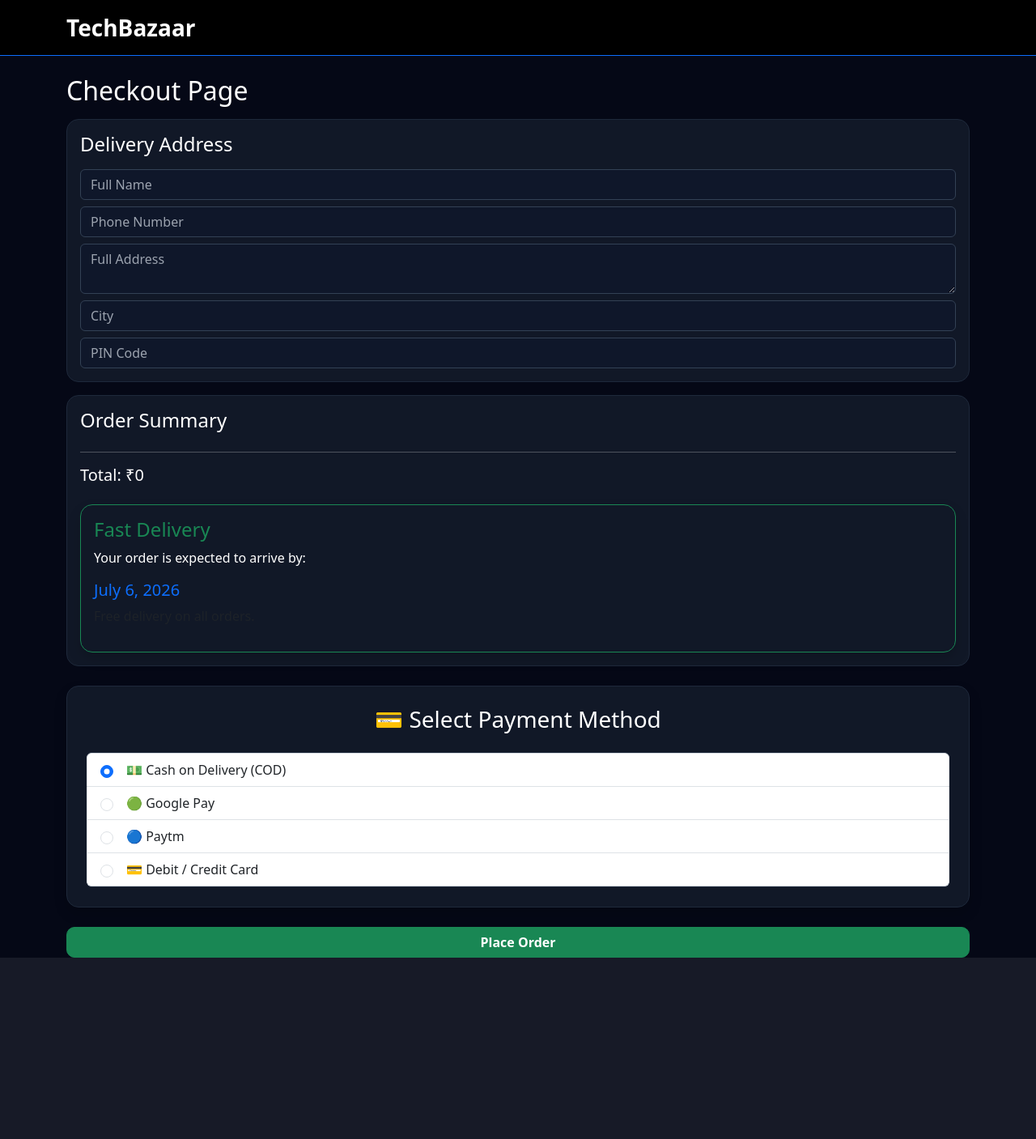
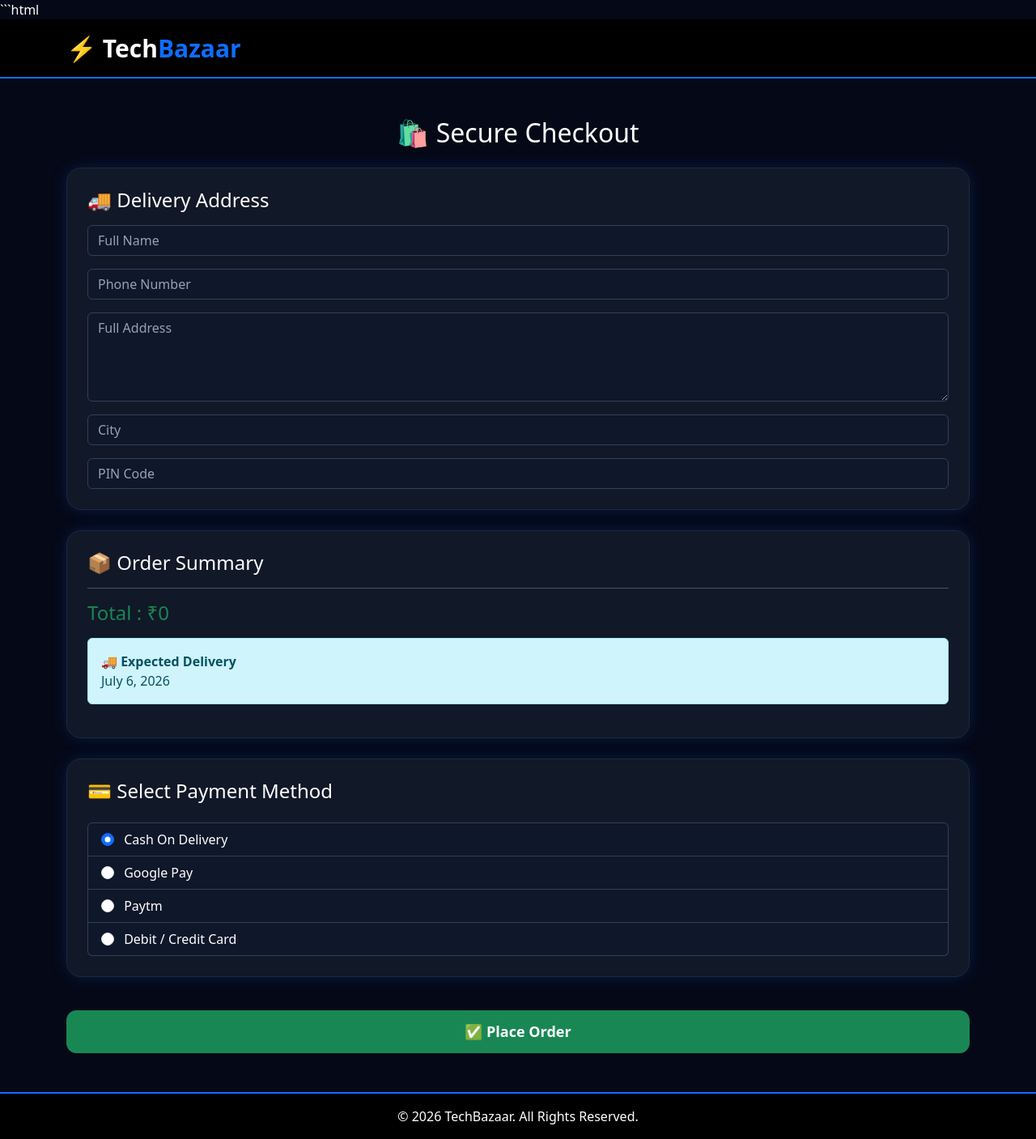
Before and after one commit to sarthak14-coder/TechBazaar, a Django app: page /checkout/ in a window 1280 px wide. Shown: the whole page at 81% size. Before the commit the page ends 1183 px from the top, so only its background shows below. Run offline with Django 5.2, Linux system fonts and the light colour scheme; a user stored in the database is signed in; data that the repository does not hold is empty.

Commit message:
Premium checkout page

````diff
--- a/store/templates/store/checkout.html
+++ b/store/templates/store/checkout.html
@@ -1,21 +1,37 @@
+```html
 <!DOCTYPE html>
 <html lang="en">
 <head>
     <meta charset="UTF-8">
     <meta name="viewport" content="width=device-width, initial-scale=1.0">
-    <title>Checkout</title>
+    <title>Checkout | TechBazaar</title>
+
     <link href="https://cdn.jsdelivr.net/npm/bootstrap@5.3.7/dist/css/bootstrap.min.css" rel="stylesheet">
+
     <style>
+
     body{
         background:#050816;
         color:white;
     }
 
-.card{
+    .navbar{
+        background:#000 !important;
+        border-bottom:2px solid #0d6efd;
+    }
+
+    .navbar-brand{
+        font-size:30px;
+        font-weight:bold;
+    }
+
+    .checkout-card{
         background:#111827;
         border:1px solid #1e293b;
-    border-radius:15px;
-    color:white;
+        border-radius:18px;
+        padding:25px;
+        box-shadow:0 0 20px rgba(13,110,253,.20);
+        margin-bottom:25px;
     }
 
     .form-control{
@@ -24,220 +40,209 @@ body{
         color:white;
     }
 
-.form-control::placeholder{
-    color:#9ca3af;
-}
-
     .form-control:focus{
         background:#0f172a;
         color:white;
+        border-color:#0d6efd;
+        box-shadow:none;
+    }
+
+    .form-control::placeholder{
+        color:#94a3b8;
+    }
+
+    .list-group-item{
+        background:#0f172a;
+        color:white;
+        border:1px solid #334155;
     }
 
     .btn-success{
-    border-radius:10px;
+        font-size:18px;
         font-weight:bold;
+        border-radius:12px;
+        padding:12px;
     }
 
-h2,h4,h5{
-    color:white;
+    footer{
+        background:#000;
+        border-top:2px solid #0d6efd;
     }
+
     </style>
+
 </head>
 <body>
 
-    <nav class="navbar navbar-dark bg-black border-bottom border-primary">
+<nav class="navbar navbar-dark">
     <div class="container">
-        <a class="navbar-brand fw-bold fs-3" href="/">
-            TechBazaar
+        <a class="navbar-brand" href="/">
+            ⚡ Tech<span class="text-primary">Bazaar</span>
         </a>
     </div>
 </nav>
 
-<div class="container mt-4">
+<div class="container mt-5">
 
-    <h2>Checkout Page</h2>
+<h2 class="text-center mb-4">
+    🛍 Secure Checkout
+</h2>
 
 <form action="{% url 'place_order' %}" method="POST">
 {% csrf_token %}
 
-        <!-- DELIVERY ADDRESS -->
-        <div class="card p-3 mt-3">
-            <h4>Delivery Address</h4>
+<div class="checkout-card">
 
-            <input type="text"
-                   class="form-control mt-2"
-                   placeholder="Full Name"
-                   name="full_name"
-                   required>
+<h4>🚚 Delivery Address</h4>
 
-            <input type="text"
-                   class="form-control mt-2"
-                   placeholder="Phone Number"
-                   name="phone"
-                   required>
+<input type="text" class="form-control mt-3" placeholder="Full Name" name="full_name" required>
 
-            <textarea class="form-control mt-2"
-                      placeholder="Full Address"
-                      name="address"
-                      required></textarea>
+<input type="text" class="form-control mt-3" placeholder="Phone Number" name="phone" required>
 
-            <input type="text"
-                   class="form-control mt-2"
-                   placeholder="City"
-                   name="city"
-                   required>
+<textarea class="form-control mt-3" rows="4" placeholder="Full Address" name="address" required></textarea>
 
-            <input type="text"
-                   class="form-control mt-2"
-                   placeholder="PIN Code"
-                   name="pincode"
-                   required>
+<input type="text" class="form-control mt-3" placeholder="City" name="city" required>
+
+<input type="text" class="form-control mt-3" placeholder="PIN Code" name="pincode" required>
+
 </div>
 
-        <!-- ORDER SUMMARY -->
-        <div class="card p-3 mt-3">
-            <h4>Order Summary</h4>
+<div class="checkout-card">
+
+<h4>📦 Order Summary</h4>
 
 {% for item in cart_items %}
-                <p>{{ item.product.name }} × {{ item.quantity }}</p>
+
+<div class="d-flex justify-content-between mt-3">
+<span>{{ item.product.name }} × {{ item.quantity }}</span>
+<span>₹{{ item.product.price }}</span>
+</div>
+
 {% endfor %}
 
 <hr>
-            <h5>Total: ₹{{ total_price }}</h5>
-            <div class="card mt-3 border-success shadow">
-    <div class="card-body">
-        <h4 class="text-success">Fast Delivery</h4>
-        <p>
-            Your order is expected to arrive by:
-        </p>
 
-        <h5 class="text-primary">
+<h4 class="text-success">
+Total : ₹{{ total_price }}
+</h4>
+
+<div class="alert alert-info mt-3">
+
+<strong>🚚 Expected Delivery</strong><br>
+
 {{ delivery_date }}
-        </h5>
 
-        <p class="text-muted">
-            Free delivery on all orders.
-        </p>
 </div>
+
 </div>
-        </div>
-<!-- Payment Section -->
-<div class="card p-4 mt-4 shadow">
-    <h3 class="mb-4 text-center">💳 Select Payment Method</h3>
+
+<div class="checkout-card">
+
+<h4 class="mb-4">
+💳 Select Payment Method
+</h4>
 
 <div class="list-group">
 
-        <label class="list-group-item d-flex align-items-center">
-            <input class="form-check-input me-3"
-                   type="radio"
-                   name="payment"
-                   value="COD"
-                   onclick="showPaymentFields('cod')"
-                   checked>
-
-            <span>💵 Cash on Delivery (COD)</span>
+<label class="list-group-item">
+<input class="form-check-input me-2" type="radio" name="payment" value="COD" onclick="showPaymentFields('cod')" checked>
+Cash On Delivery
 </label>
 
-        <label class="list-group-item d-flex align-items-center">
-            <input class="form-check-input me-3"
-                   type="radio"
-                   name="payment"
-                   value="Google Pay"
-                   onclick="showPaymentFields('upi')">
-
-            <span>🟢 Google Pay</span>
+<label class="list-group-item">
+<input class="form-check-input me-2" type="radio" name="payment" value="Google Pay" onclick="showPaymentFields('upi')">
+Google Pay
 </label>
 
-        <label class="list-group-item d-flex align-items-center">
-            <input class="form-check-input me-3"
-                   type="radio"
-                   name="payment"
-                   value="Paytm"
-                   onclick="showPaymentFields('upi')">
-
-            <span>🔵 Paytm</span>
+<label class="list-group-item">
+<input class="form-check-input me-2" type="radio" name="payment" value="Paytm" onclick="showPaymentFields('upi')">
+Paytm
 </label>
 
-        <label class="list-group-item d-flex align-items-center">
-            <input class="form-check-input me-3"
-                   type="radio"
-                   name="payment"
-                   value="Card"
-                   onclick="showPaymentFields('card')">
-
-            <span>💳 Debit / Credit Card</span>
+<label class="list-group-item">
+<input class="form-check-input me-2" type="radio" name="payment" value="Card" onclick="showPaymentFields('card')">
+Debit / Credit Card
 </label>
 
 </div>
 
-    <!-- UPI Fields -->
 <div id="upiFields" style="display:none;" class="mt-4">
-        <h5>Enter UPI ID</h5>
 
 <input type="text"
 class="form-control"
-               placeholder="example@upi"
+placeholder="Enter UPI ID"
 name="upi_id">
+
 </div>
 
-    <!-- Card Fields -->
 <div id="cardFields" style="display:none;" class="mt-4">
 
-        <h5>Card Details</h5>
-
 <input type="text"
-               class="form-control mb-2"
+class="form-control mb-3"
 placeholder="Card Number"
 name="card_number">
 
 <input type="text"
-               class="form-control mb-2"
+class="form-control mb-3"
 placeholder="Card Holder Name"
 name="card_holder">
 
 <div class="row">
+
 <div class="col">
+
 <input type="text"
 class="form-control"
 placeholder="MM/YY"
 name="expiry_date">
+
 </div>
 
 <div class="col">
+
 <input type="password"
 class="form-control"
 placeholder="CVV"
 name="cvv">
-            </div>
+
 </div>
 
 </div>
 
 </div>
 
-<!-- Place Order Button -->
-<button type="submit"
-        class="btn btn-success mt-4 w-100">
-    Place Order
+</div>
+
+<button class="btn btn-success w-100 mt-3">
+✅ Place Order
 </button>
 
 </form>
 
+</div>
+
+<footer class="text-center text-white p-3 mt-5">
+&copy; 2026 TechBazaar. All Rights Reserved.
+</footer>
+
 <script>
-function showPaymentFields(type) {
 
-    document.getElementById("upiFields").style.display = "none";
-    document.getElementById("cardFields").style.display = "none";
+function showPaymentFields(type){
 
-    if(type === "upi") {
-        document.getElementById("upiFields").style.display = "block";
+document.getElementById("upiFields").style.display="none";
+document.getElementById("cardFields").style.display="none";
+
+if(type==="upi"){
+document.getElementById("upiFields").style.display="block";
 }
 
-    if(type === "card") {
-        document.getElementById("cardFields").style.display = "block";
+if(type==="card"){
+document.getElementById("cardFields").style.display="block";
 }
+
 }
+
 </script>
-</form>
+
 </body>
 </html>
````
Also changed, not shown: db.sqlite3. Lines whose indentation alone changed are shown as unchanged.
